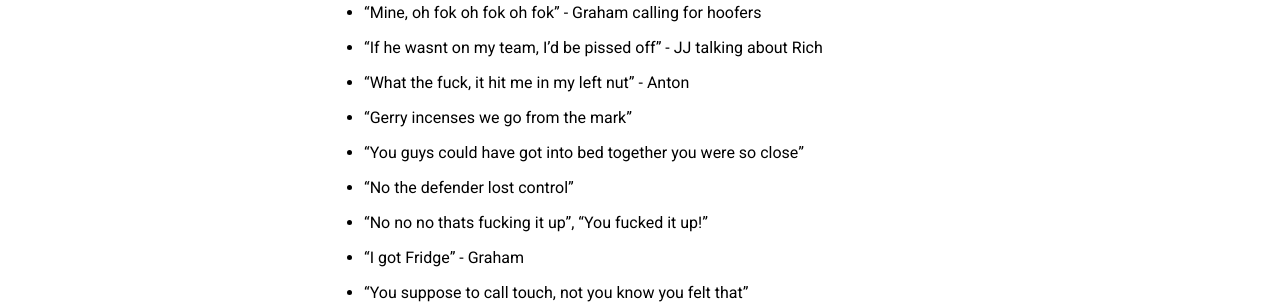
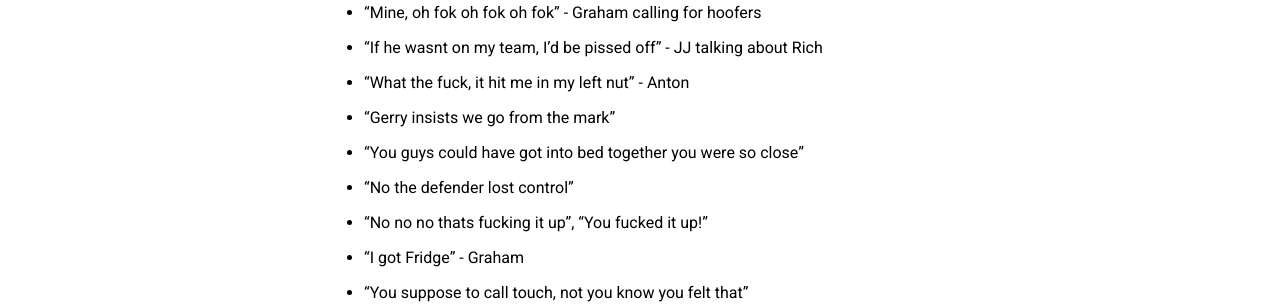
Before and after one commit to sundayrugby/sundayrugby.github.io, a Jekyll site: the page built from _posts/2022-09-04-S.md, in a window 1280 px wide and 900 px high, scrolled down 1947 px. Shown: the part 152-456 px from the top of the window. Built offline with Jekyll 4.4.1, drawn with Linux system fonts in a browser that asks for light colours; nearby versions of some CDN libraries.

Commit message:
Update 2022-09-04-S.md

```diff
--- a/_posts/2022-09-04-S.md
+++ b/_posts/2022-09-04-S.md
@@ -75,7 +75,7 @@ image: 2022_09_04.jpg
 * "Mine, oh fok oh fok oh fok" - Graham calling for hoofers
 * "If he wasnt on my team, I'd be pissed off" - JJ talking about Rich
 * "What the fuck, it hit me in my left nut" - Anton
-* "Gerry incenses we go from the mark"
+* "Gerry insists we go from the mark"
 * "You guys could have got into bed together you were so close"
 * "No the defender lost control"
 * "No no no thats fucking it up", "You fucked it up!"
```
